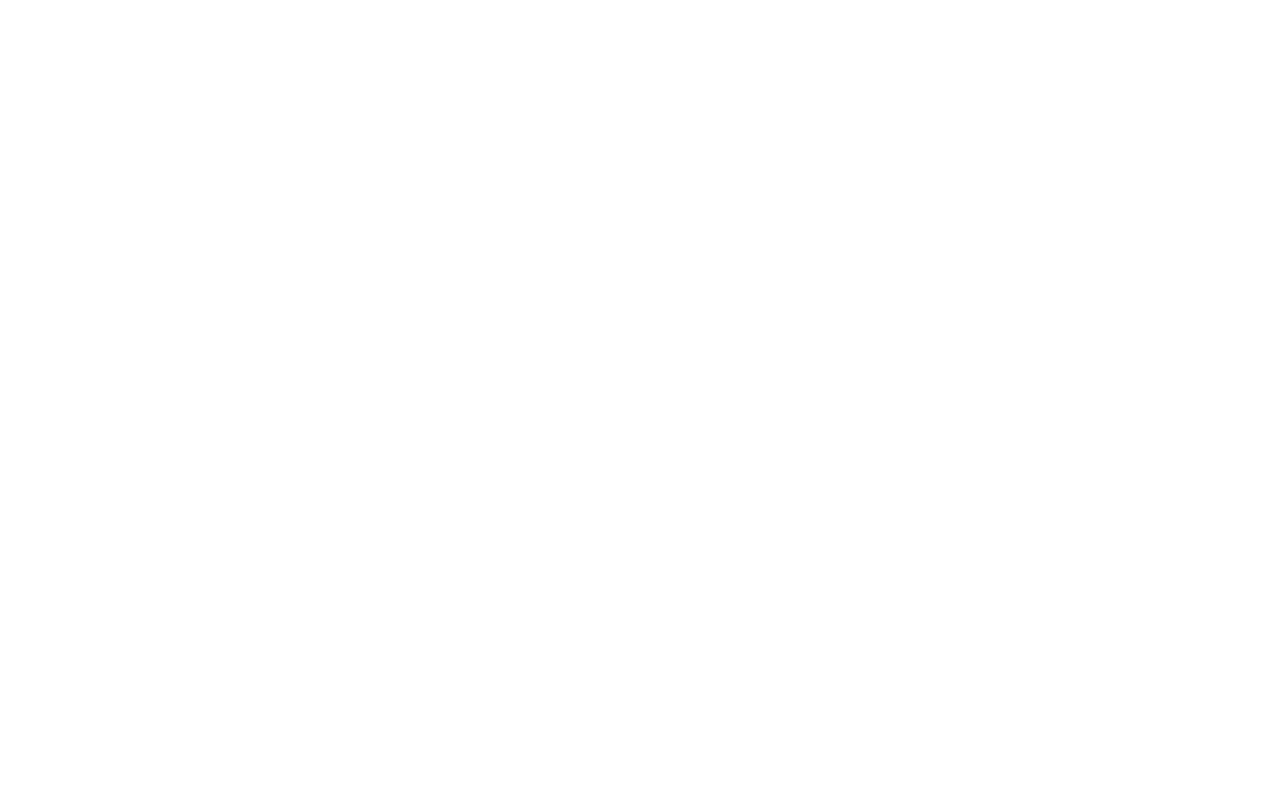
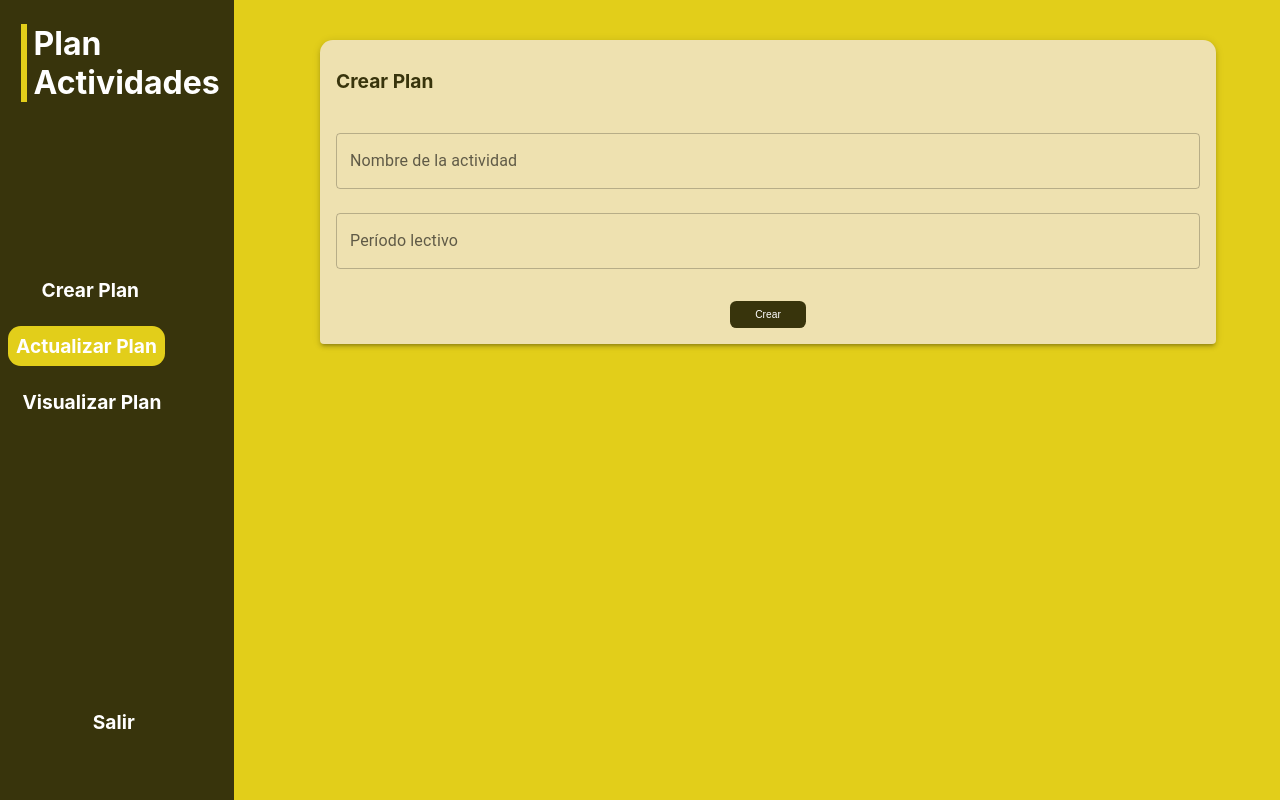
Before and after one commit to FranVQ09/Proyecto-Disenno, a React (Create React App) app in the folder diseno-p1/: page /actualizarPlan in a window 1280 px wide. Before the commit this address had no page. Built offline with nearby package versions, Linux system fonts and the light colour scheme.

Commit message:
Se agregan ventanas de plan de actividades en profesor coordinador

```diff
--- a/diseno-p1/src/App.js
+++ b/diseno-p1/src/App.js
@@ -23,6 +23,8 @@ import ConsultasProfesorCoordinador from './pages/ProfesorCoordinador/ConsultasP
 import ConsultasEstudiantesCoordinador from './pages/ProfesorCoordinador/ConsultasEstudianteCoordinador';
 import ModificarCoordinador from './pages/ProfesorCoordinador/ModificarCoordinador';
 import ModificarEstudianteCoordinador from './pages/ProfesorCoordinador/ModificarEstudianteCoordinador';
+import CrearPlan from './pages/ProfesorCoordinador/CrearPlan';
+import ActualizarPlan from './pages/ProfesorCoordinador/ActualizarPlan';
 
 //Import Profesor
 import MenuProfesor from './pages/Profesor/menuProfesor';
@@ -58,6 +60,8 @@ function App() {
           <Route path="/consultasEstudianteCoordinador" element={<ConsultasEstudiantesCoordinador />} />
           <Route path="/modificarCoordinador" element={<ModificarCoordinador />} />
           <Route path="/modificarEstudianteCoordinador" element={<ModificarEstudianteCoordinador />} />
+          <Route path="/crearPlan" element={<CrearPlan />} />
+          <Route path="/actualizarPlan" element={<ActualizarPlan />} />
         </Routes>
       </Router>
     </div>
--- /dev/null
+++ b/diseno-p1/src/pages/ProfesorCoordinador/ActualizarPlan.js
@@ -0,0 +1,68 @@
+import Link from '@mui/material/Link';
+import Paper from '@mui/material/Paper';
+import TextField from '@mui/material/TextField';
+
+function ActualizarPlan() {
+    return (
+        <div
+            style={{
+                display: 'flex',
+                flexDirection: 'column',
+                justifyContent: 'flex-start',
+                alignItems: 'center',
+                backgroundColor: '#E2CE1A',
+                overflow: 'hidden',
+                minHeight: '100vh',
+            }}
+        >
+            <div
+                style={{
+                    position: 'fixed',
+                    top: 0,
+                    left: 0,
+                    bottom: 0,
+                    width: '17%',
+                    padding: '1vh',
+                    backgroundColor: '#38340C',
+                    display: 'flex',
+                    flexDirection: 'column',
+                    justifyContent: 'flex-start',
+                    alignItems: 'flex-start',
+                }}
+            >
+                <div style={{ width:"0vw", marginTop: '2vh', marginLeft: '1vw', marginBottom: '1vh', backgroundColor: "#E2CE1A", paddingLeft: '0.5vw' }}>
+                    <a style={{ color: 'white', fontWeight: 'bold', fontSize: '2.5vw', textDecoration: 'none', display: 'inline-block', backgroundColor: '#38340C', marginLeft: '0.5vw' }}>Plan</a>
+                    <a style={{ color: 'white', fontWeight: 'bold', fontSize: '2.5vw', textDecoration: 'none', display: 'inline-block', backgroundColor: '#38340C', marginLeft: '0.5vw' }}>Actividades</a>
+                </div>
+                <Link href="/crearPlan" style={{ color: 'white', fontWeight: 'bold', fontSize: '1.5vw', textDecoration: 'none', padding: '1vh', display: 'inline-block', backgroundColor:'#38340C', marginTop: '20vh', marginLeft: "2vw", whiteSpace:"nowrap"}}>Crear Plan</Link>
+                <Link href="/actualizarPlan" style={{ color: 'white', fontWeight: 'bold', fontSize: '1.5vw', textDecoration: 'none', padding: '1vh', display: 'inline-block', backgroundColor:'#E2CE1A', marginTop: '2vh', marginLeft: "0vw", borderRadius:'1vw'}}>Actualizar Plan</Link>
+                <Link href="/consultasEstudianteCoordinador" style={{ color: 'white', fontWeight: 'bold', fontSize: '1.5vw', textDecoration: 'none', padding: '1vh', display: 'inline-block', backgroundColor:'#38340C', marginTop: '2vh', marginLeft: "0.5vw", whiteSpace:"nowrap"}}>Visualizar Plan</Link>
+                <Link href="/profesorCoordinador" style={{ color: 'white', fontWeight: 'bold', fontSize: '1.5vw', textDecoration: 'none', padding: '1vh', display: 'inline-block', backgroundColor: "#38340C", marginTop:"35vh", marginLeft:"6vw" }}>Salir</Link>
+            </div>
+            <div style={{ width:"70vw", marginTop: '5vh', marginLeft: '40vw', marginRight: '20vw' }}>
+                <Paper elevation={3} style={{ padding: '2vh', backgroundColor:"#EEE1B0", borderTopLeftRadius:"1vw", borderTopRightRadius:"1vw" }}>
+                    <h1 style={{ color: '#38340C', fontSize: '1.5vw', textAlign: 'left', marginBottom: '3vh' }}>Crear Plan</h1>
+                    <form>
+                        <TextField
+                            label="Nombre de la actividad"
+                            variant="outlined"
+                            fullWidth
+                            margin="normal"
+                        />
+                        <TextField
+                            label="Período lectivo"
+                            variant="outlined"
+                            fullWidth
+                            margin="normal"
+                        />
+                        <div style={{ textAlign: 'center', marginTop: '3vh' }}>
+                            <button type="submit" style={{ padding: '1vh 2vw', backgroundColor: '#38340C', color: 'white', border: 'none', borderRadius: '0.5vw', cursor: 'pointer', fontSize: '0.8vw' }}>Crear</button>
+                        </div>
+                    </form>
+                </Paper>
+            </div>
+        </div>
+    )
+}
+
+export default ActualizarPlan;
--- /dev/null
+++ b/diseno-p1/src/pages/ProfesorCoordinador/CrearPlan.js
@@ -0,0 +1,68 @@
+import Link from '@mui/material/Link';
+import Paper from '@mui/material/Paper';
+import TextField from '@mui/material/TextField';
+
+function CrearPlan() {
+    return (
+        <div
+            style={{
+                display: 'flex',
+                flexDirection: 'column',
+                justifyContent: 'flex-start',
+                alignItems: 'center',
+                backgroundColor: '#E2CE1A',
+                overflow: 'hidden',
+                minHeight: '100vh',
+            }}
+        >
+            <div
+                style={{
+                    position: 'fixed',
+                    top: 0,
+                    left: 0,
+                    bottom: 0,
+                    width: '17%',
+                    padding: '1vh',
+                    backgroundColor: '#38340C',
+                    display: 'flex',
+                    flexDirection: 'column',
+                    justifyContent: 'flex-start',
+                    alignItems: 'flex-start',
+                }}
+            >
+                <div style={{ width:"0vw", marginTop: '2vh', marginLeft: '1vw', marginBottom: '1vh', backgroundColor: "#E2CE1A", paddingLeft: '0.5vw' }}>
+                    <a style={{ color: 'white', fontWeight: 'bold', fontSize: '2.5vw', textDecoration: 'none', display: 'inline-block', backgroundColor: '#38340C', marginLeft: '0.5vw' }}>Plan</a>
+                    <a style={{ color: 'white', fontWeight: 'bold', fontSize: '2.5vw', textDecoration: 'none', display: 'inline-block', backgroundColor: '#38340C', marginLeft: '0.5vw' }}>Actividades</a>
+                </div>
+                <Link href="/crearPlan" style={{ color: 'white', fontWeight: 'bold', fontSize: '1.5vw', textDecoration: 'none', padding: '1vh', display: 'inline-block', backgroundColor:'#E2CE1A', marginTop: '20vh', marginLeft: "2vw", borderRadius:'1vw'}}>Crear Plan</Link>
+                <Link href="/actualizarPlan" style={{ color: 'white', fontWeight: 'bold', fontSize: '1.5vw', textDecoration: 'none', padding: '1vh', display: 'inline-block', backgroundColor:'#38340C', marginTop: '2vh', marginLeft: "0.5vw", whiteSpace:"nowrap"}}>Actualizar Plan</Link>
+                <Link href="/consultasEstudianteCoordinador" style={{ color: 'white', fontWeight: 'bold', fontSize: '1.5vw', textDecoration: 'none', padding: '1vh', display: 'inline-block', backgroundColor:'#38340C', marginTop: '2vh', marginLeft: "0.5vw", whiteSpace:"nowrap"}}>Visualizar Plan</Link>
+                <Link href="/profesorCoordinador" style={{ color: 'white', fontWeight: 'bold', fontSize: '1.5vw', textDecoration: 'none', padding: '1vh', display: 'inline-block', backgroundColor: "#38340C", marginTop:"35vh", marginLeft:"6vw" }}>Salir</Link>
+            </div>
+            <div style={{ width:"70vw", marginTop: '5vh', marginLeft: '40vw', marginRight: '20vw' }}>
+                <Paper elevation={3} style={{ padding: '2vh', backgroundColor:"#EEE1B0", borderTopLeftRadius:"1vw", borderTopRightRadius:"1vw" }}>
+                    <h1 style={{ color: '#38340C', fontSize: '1.5vw', textAlign: 'left', marginBottom: '3vh' }}>Crear Plan</h1>
+                    <form>
+                        <TextField
+                            label="Nombre de la actividad"
+                            variant="outlined"
+                            fullWidth
+                            margin="normal"
+                        />
+                        <TextField
+                            label="Período lectivo"
+                            variant="outlined"
+                            fullWidth
+                            margin="normal"
+                        />
+                        <div style={{ textAlign: 'center', marginTop: '3vh' }}>
+                            <button type="submit" style={{ padding: '1vh 2vw', backgroundColor: '#38340C', color: 'white', border: 'none', borderRadius: '0.5vw', cursor: 'pointer', fontSize: '0.8vw' }}>Crear</button>
+                        </div>
+                    </form>
+                </Paper>
+            </div>
+        </div>
+    )
+}
+
+export default CrearPlan;
--- a/diseno-p1/src/pages/ProfesorCoordinador/MenuProfesor.js
+++ b/diseno-p1/src/pages/ProfesorCoordinador/MenuProfesor.js
@@ -30,7 +30,7 @@ function MenuProfesorCoordinador() {
                 {/* Enlaces del menú */}
                 <div style={{ display: 'flex' }}>
                     <a
-                        href="#"
+                        href="/crearPlan"
                         style={{
                             color: 'white',
                             fontWeight: 'bold',
--- a/diseno-p1/src/pages/ProfesorCoordinador/ModificarCoordinador.js
+++ b/diseno-p1/src/pages/ProfesorCoordinador/ModificarCoordinador.js
@@ -79,9 +79,9 @@ function ModificarCoordinador() {
                     <a style={{ color: 'white', fontWeight: 'bold', fontSize: '2.5vw', textDecoration: 'none', display: 'inline-block', backgroundColor: '#38340C', marginLeft: '1vw' }}>Modificar</a>
                     <a style={{ color: 'white', fontWeight: 'bold', fontSize: '2.5vw', textDecoration: 'none', display: 'inline-block', backgroundColor: '#38340C', marginLeft: '1vw' }}>Información</a>
                 </div>
-                <Link href="/modificarProfesor" style={{ color: 'white', fontWeight: 'bold', fontSize: '1.5vw', textDecoration: 'none', padding: '1vh', display: 'inline-block', backgroundColor:'#E2CE1A', marginTop: '20vh', marginLeft: "0.8vw", borderRadius:'1vw'}}>Información Profesor</Link>
-                <Link href="/modificarEstudiante" style={{ color: 'white', fontWeight: 'bold', fontSize: '1.5vw', textDecoration: 'none', padding: '1vh', display: 'inline-block', backgroundColor:'#38340C', marginTop: '2vh', marginLeft: "0vw", whiteSpace:"nowrap"}}>Información Estudiante</Link>
-                <Link href="/profesor" style={{ color: 'white', fontWeight: 'bold', fontSize: '1.5vw', textDecoration: 'none', padding: '1vh', display: 'inline-block', backgroundColor: "#38340C", marginTop:"42vh", marginLeft:"6vw" }}>Salir</Link>
+                <Link href="/modificarCoordinador" style={{ color: 'white', fontWeight: 'bold', fontSize: '1.5vw', textDecoration: 'none', padding: '1vh', display: 'inline-block', backgroundColor:'#E2CE1A', marginTop: '20vh', marginLeft: "0.8vw", borderRadius:'1vw'}}>Información Profesor</Link>
+                <Link href="/modificarEstudianteCoordinador" style={{ color: 'white', fontWeight: 'bold', fontSize: '1.5vw', textDecoration: 'none', padding: '1vh', display: 'inline-block', backgroundColor:'#38340C', marginTop: '2vh', marginLeft: "0vw", whiteSpace:"nowrap"}}>Información Estudiante</Link>
+                <Link href="/profesorCoordinador" style={{ color: 'white', fontWeight: 'bold', fontSize: '1.5vw', textDecoration: 'none', padding: '1vh', display: 'inline-block', backgroundColor: "#38340C", marginTop:"42vh", marginLeft:"6vw" }}>Salir</Link>
             </div>
             <div style={{ width:"70vw", marginTop: '5vh', marginLeft: '40vw', marginRight: '20vw' }}>
               <Paper elevation={3} style={{ padding: '2vh', backgroundColor: "#EEE1B0", borderTopLeftRadius: "1vw", borderTopRightRadius: "1vw" }}>
--- a/diseno-p1/src/pages/ProfesorCoordinador/ModificarEstudianteCoordinador.js
+++ b/diseno-p1/src/pages/ProfesorCoordinador/ModificarEstudianteCoordinador.js
@@ -100,9 +100,9 @@ function ModificarEstudianteCoordinador() {
                     <a style={{ color: 'white', fontWeight: 'bold', fontSize: '2.5vw', textDecoration: 'none', display: 'inline-block', backgroundColor: '#38340C', marginLeft: '1vw' }}>Modificar</a>
                     <a style={{ color: 'white', fontWeight: 'bold', fontSize: '2.5vw', textDecoration: 'none', display: 'inline-block', backgroundColor: '#38340C', marginLeft: '1vw' }}>Información</a>
                 </div>
-                <Link href="/modificarProfesor" style={{ color: 'white', fontWeight: 'bold', fontSize: '1.5vw', textDecoration: 'none', padding: '1vh', display: 'inline-block', backgroundColor:'#38340C', marginTop: '20vh', marginLeft: "1vw", borderRadius:'1vw'}}>Información Profesor</Link>
-                <Link href="/modificarEstudiante" style={{ color: 'white', fontWeight: 'bold', fontSize: '1.5vw', textDecoration: 'none', padding: '1vh', display: 'inline-block', backgroundColor:'#E2CE1A', marginTop: '2vh', marginLeft: "0.1vw", whiteSpace:"nowrap", borderRadius:'1vw'}}>Información Estudiante</Link>
-                <Link href="/profesor" style={{ color: 'white', fontWeight: 'bold', fontSize: '1.5vw', textDecoration: 'none', padding: '1vh', display: 'inline-block', backgroundColor: "#38340C", marginTop:"42vh", marginLeft:"6vw" }}>Salir</Link>
+                <Link href="/modificarCoordinador" style={{ color: 'white', fontWeight: 'bold', fontSize: '1.5vw', textDecoration: 'none', padding: '1vh', display: 'inline-block', backgroundColor:'#38340C', marginTop: '20vh', marginLeft: "0.8svw", borderRadius:'1vw'}}>Información Profesor</Link>
+                <Link href="/modificarEstudianteCoordinador" style={{ color: 'white', fontWeight: 'bold', fontSize: '1.5vw', textDecoration: 'none', padding: '1vh', display: 'inline-block', backgroundColor:'#E2CE1A', marginTop: '2vh', marginLeft: "-0.3vw", whiteSpace:"nowrap", borderRadius:'1vw'}}>Información Estudiante</Link>
+                <Link href="/profesorCoordinador" style={{ color: 'white', fontWeight: 'bold', fontSize: '1.5vw', textDecoration: 'none', padding: '1vh', display: 'inline-block', backgroundColor: "#38340C", marginTop:"42vh", marginLeft:"6vw" }}>Salir</Link>
             </div>
             <div style={{ display: 'flex', flexDirection: 'column', justifyContent: 'flex-start', alignItems: 'center', backgroundColor: '#E2CE1A', overflow: 'hidden', minHeight: '100vh' }}>
             {!showForm ? (
```
